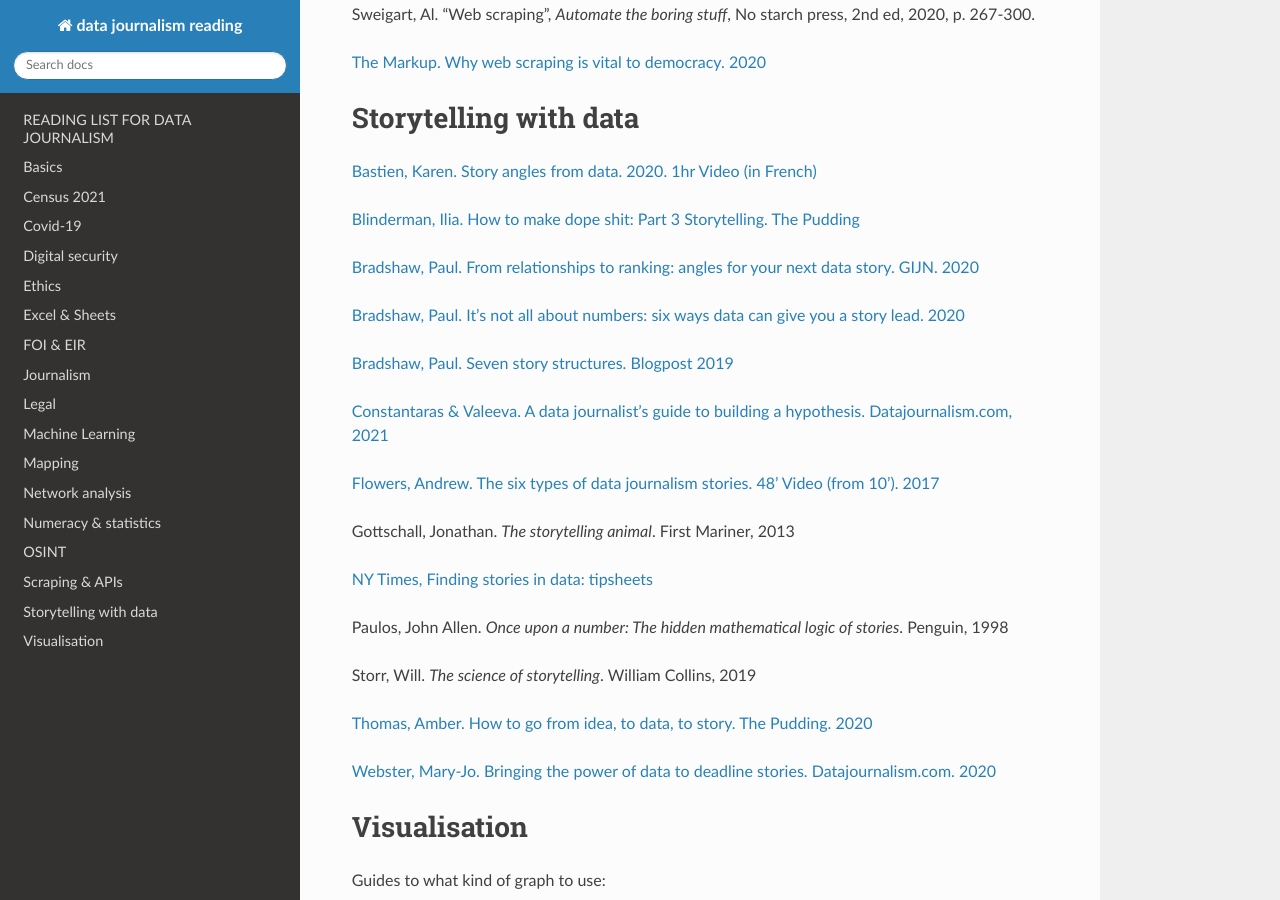
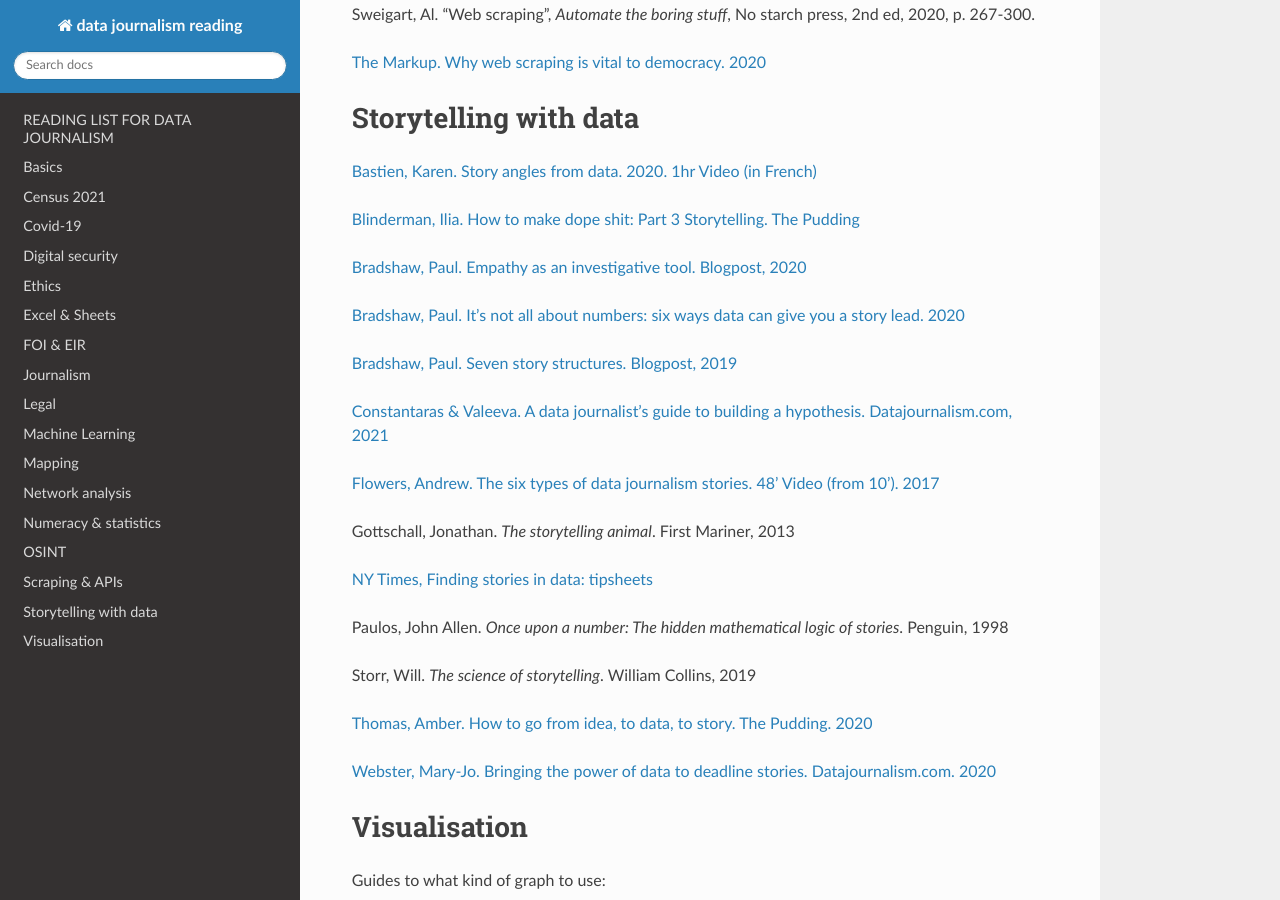
Before and after one commit to aodhanlutetiae/dj_reading, a Sphinx documentation site: the page built from docs/source/index.rst, in a window 1280 px wide and 900 px high, scrolled down 18688 px. Built offline with Sphinx 7.4.7 and the Read the Docs theme 2.0.0, drawn with Linux system fonts in a browser that asks for light colours.

Commit message:
add pb empathy

```diff
--- a/docs/source/index.rst
+++ b/docs/source/index.rst
@@ -965,16 +965,13 @@
 `Blinderman, Ilia. How to make dope shit: Part 3 Storytelling. The
 Pudding <https://pudding.cool/process/how-to-make-dope-shit-part-3/>`__
 
-`Bradshaw, Paul. From relationships to ranking: angles for your next
-data story. GIJN.
-2020 <https://gijn.org/2020/08/18/from-relationships-to-ranking-angles-for-your-next-data-story/>`__
+`Bradshaw, Paul. Empathy as an investigative tool. Blogpost, 2020 <https://onlinejournalismblog.com/2020/02/19/empathy-investigative-journalism-story-ideas/>`__
 
 `Bradshaw, Paul. It’s not all about numbers: six ways data can give you
 a story
 lead. 2020 <https://onlinejournalismblog.com/2020/02/05/its-not-all-about-numbers-6-ways-that-data-can-give-you-a-story-lead/>`__
 
-`Bradshaw, Paul. Seven story structures. Blogpost
-2019 <https://onlinejournalismblog.com/2020/08/11/here-are-the-7-types-of-stories-most-often-found-in-data/>`__
+`Bradshaw, Paul. Seven story structures. Blogpost, 2019 <https://onlinejournalismblog.com/2020/08/11/here-are-the-7-types-of-stories-most-often-found-in-data/>`__
 
 `Constantaras & Valeeva. A data journalist's guide to building a hypothesis. Datajournalism.com, 2021 <https://datajournalism.com/read/longreads/hypothesis-data-journalism>`_
 
```
